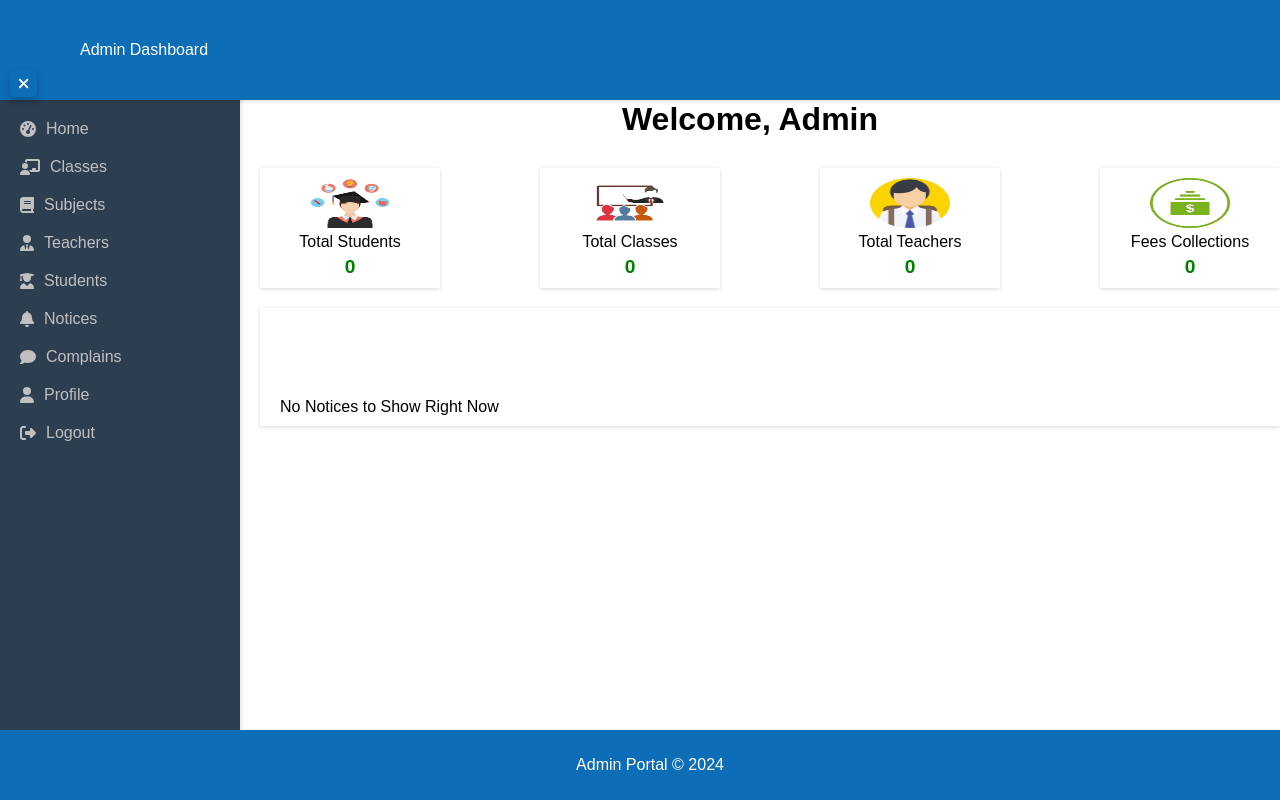
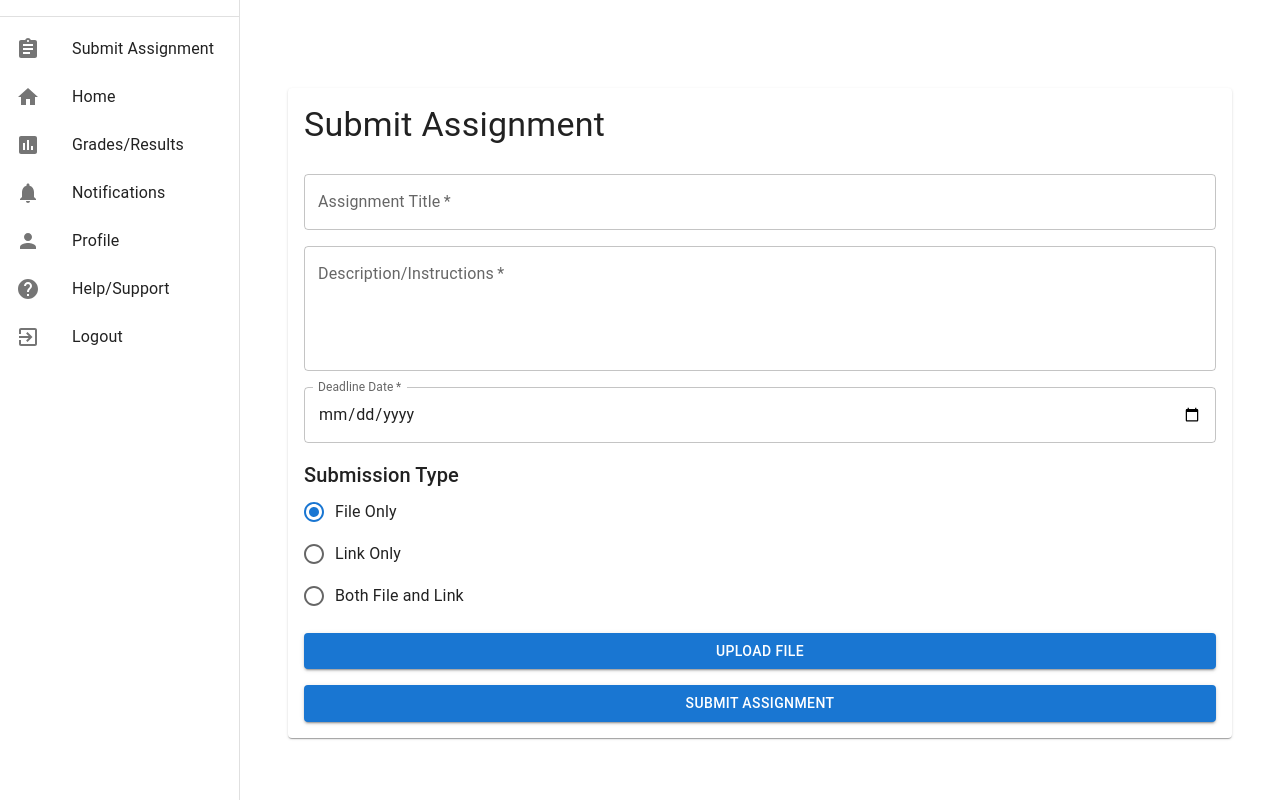
Before and after one commit to MusadiqueMuslim1997/hackhathon-repo, a React (Create React App) app: page / in a window 1280 px wide. Built offline with nearby package versions, Linux system fonts and the light colour scheme.

Commit message:
add responsive

```diff
--- a/package.json
+++ b/package.json
@@ -3,9 +3,13 @@
   "version": "0.1.0",
   "private": true,
   "dependencies": {
+    "@emotion/react": "^11.13.0",
+    "@emotion/styled": "^11.13.0",
     "@fortawesome/fontawesome-svg-core": "^6.6.0",
     "@fortawesome/free-solid-svg-icons": "^6.6.0",
     "@fortawesome/react-fontawesome": "^0.2.2",
+    "@mui/icons-material": "^5.16.5",
+    "@mui/material": "^5.16.5",
     "@testing-library/jest-dom": "^5.17.0",
     "@testing-library/react": "^13.4.0",
     "@testing-library/user-event": "^13.5.0",
--- a/src/App.js
+++ b/src/App.js
@@ -1,12 +1,131 @@
 import React, { useState } from 'react';
-import AdminPortal from './pages/AdminPortal'; // Correct case
+import { AppBar, Toolbar, Typography, Drawer, List, ListItem, ListItemIcon, ListItemText, Avatar, Container, Paper, Box, CssBaseline, IconButton, Divider, useMediaQuery, useTheme } from '@mui/material';
+import { Home, Assignment, Assessment, Notifications, Person, Help, ExitToApp, Menu, ChevronLeft } from '@mui/icons-material';
+import SubmitAssignment from './SubmitAssignment';
 
-function App() {
+const App = () => {
+  const [selectedSection, setSelectedSection] = useState('submit-assignment');
+  const [user] = useState({ name: 'Student Name', profilePic: 'https://via.placeholder.com/150' });
+  const [drawerOpen, setDrawerOpen] = useState(false); // Start with sidebar closed on small screens
+
+  const theme = useTheme();
+  const isMobile = useMediaQuery(theme.breakpoints.down('sm')); // Check if the screen width is small
+
+  const toggleDrawer = () => {
+    setDrawerOpen(!drawerOpen);
+  };
+
+  const renderContent = () => {
+    switch (selectedSection) {
+      case 'submit-assignment':
+        return <SubmitAssignment />;
+      // Add cases for other sections as needed
+      default:
+        return <SubmitAssignment />;
+    }
+  };
+
   return (
-    <>
-      <AdminPortal/>
-    </>
+    <Box sx={{ display: 'flex' }}>
+      <CssBaseline />
+      {isMobile && (
+        <IconButton
+          color="inherit"
+          aria-label="open drawer"
+          edge="start"
+          onClick={toggleDrawer}
+          sx={{ mr: 2, color: 'silver', position: 'fixed', top: theme.spacing(2), left: theme.spacing(2), zIndex: theme.zIndex.drawer + 1 }}
+        >
+          <Menu />
+        </IconButton>
+      )}
+      <Drawer
+        variant={isMobile ? 'temporary' : 'permanent'}
+        open={drawerOpen}
+        onClose={toggleDrawer}
+        sx={{
+          width: 240,
+          flexShrink: 0,
+          [`& .MuiDrawer-paper`]: {
+            width: 240,
+            boxSizing: 'border-box',
+            display: isMobile ? (drawerOpen ? 'block' : 'none') : 'block', // Hide on mobile when closed
+          },
+        }}
+      >
+        <Box
+          sx={{
+            display: 'flex',
+            alignItems: 'center',
+            justifyContent: 'flex-end',
+            padding: 1,
+          }}
+        >
+          {isMobile && (
+            <IconButton onClick={toggleDrawer} sx={{ color: 'silver' }}>
+              <ChevronLeft />
+            </IconButton>
+          )}
+        </Box>
+        <Divider />
+        <List>
+          <ListItem button onClick={() => setSelectedSection('submit-assignment')}>
+            <ListItemIcon>
+              <Assignment />
+            </ListItemIcon>
+            <ListItemText primary="Submit Assignment" />
+          </ListItem>
+          <ListItem button onClick={() => setSelectedSection('home')}>
+            <ListItemIcon>
+              <Home />
+            </ListItemIcon>
+            <ListItemText primary="Home" />
+          </ListItem>
+          <ListItem button onClick={() => setSelectedSection('grades-results')}>
+            <ListItemIcon>
+              <Assessment />
+            </ListItemIcon>
+            <ListItemText primary="Grades/Results" />
+          </ListItem>
+          <ListItem button onClick={() => setSelectedSection('notifications')}>
+            <ListItemIcon>
+              <Notifications />
+            </ListItemIcon>
+            <ListItemText primary="Notifications" />
+          </ListItem>
+          <ListItem button onClick={() => setSelectedSection('profile')}>
+            <ListItemIcon>
+              <Person />
+            </ListItemIcon>
+            <ListItemText primary="Profile" />
+          </ListItem>
+          <ListItem button onClick={() => setSelectedSection('help-support')}>
+            <ListItemIcon>
+              <Help />
+            </ListItemIcon>
+            <ListItemText primary="Help/Support" />
+          </ListItem>
+          <ListItem button onClick={() => setSelectedSection('logout')}>
+            <ListItemIcon>
+              <ExitToApp />
+            </ListItemIcon>
+            <ListItemText primary="Logout" />
+          </ListItem>
+        </List>
+      </Drawer>
+      <Box
+        component="main"
+        sx={{ flexGrow: 1, bgcolor: 'background.default', p: 3 }}
+      >
+        <Toolbar />
+        <Container>
+          <Paper sx={{ p: 2 }}>
+            {renderContent()}
+          </Paper>
+        </Container>
+      </Box>
+    </Box>
   );
-}
+};
 
 export default App;
--- /dev/null
+++ b/src/SubmitAssignment.jsx
@@ -0,0 +1,100 @@
+import React, { useState } from 'react';
+import { TextField, Button, Typography, Box, FormControl, FormControlLabel, Radio, RadioGroup } from '@mui/material';
+
+const SubmitAssignment = () => {
+  const [title, setTitle] = useState('');
+  const [description, setDescription] = useState('');
+  const [file, setFile] = useState(null);
+  const [link, setLink] = useState('');
+  const [submissionType, setSubmissionType] = useState('file'); // file, link, both
+  const [status, setStatus] = useState('');
+  const [deadline, setDeadline] = useState('');
+
+  const handleFileChange = (e) => {
+    setFile(e.target.files[0]);
+  };
+
+  const handleSubmit = (e) => {
+    e.preventDefault();
+    if (title && description && ((submissionType === 'file' && file) || (submissionType === 'link' && link) || (submissionType === 'both' && file && link))) {
+      setStatus('Assignment submitted successfully!');
+    } else {
+      setStatus('Please fill all the fields and provide the required submission type.');
+    }
+  };
+
+  return (
+    <Box component="form" onSubmit={handleSubmit} sx={{ display: 'flex', flexDirection: 'column', gap: 2 }}>
+      <Typography variant="h4" gutterBottom>
+        Submit Assignment
+      </Typography>
+      <TextField
+        label="Assignment Title"
+        fullWidth
+        value={title}
+        onChange={(e) => setTitle(e.target.value)}
+        required
+      />
+      <TextField
+        label="Description/Instructions"
+        fullWidth
+        multiline
+        rows={4}
+        value={description}
+        onChange={(e) => setDescription(e.target.value)}
+        required
+      />
+      <TextField
+        label="Deadline Date"
+        type="date"
+        InputLabelProps={{ shrink: true }}
+        fullWidth
+        value={deadline}
+        onChange={(e) => setDeadline(e.target.value)}
+        required
+      />
+      <FormControl component="fieldset">
+        <Typography variant="h6">Submission Type</Typography>
+        <RadioGroup
+          value={submissionType}
+          onChange={(e) => setSubmissionType(e.target.value)}
+        >
+          <FormControlLabel value="file" control={<Radio />} label="File Only" />
+          <FormControlLabel value="link" control={<Radio />} label="Link Only" />
+          <FormControlLabel value="both" control={<Radio />} label="Both File and Link" />
+        </RadioGroup>
+      </FormControl>
+      {submissionType === 'file' || submissionType === 'both' ? (
+        <>
+          <Button variant="contained" component="label">
+            Upload File
+            <input type="file" hidden onChange={handleFileChange} />
+          </Button>
+          {file && (
+            <Typography variant="body2">
+              {file.name}
+            </Typography>
+          )}
+        </>
+      ) : null}
+      {submissionType === 'link' || submissionType === 'both' ? (
+        <TextField
+          label="Link"
+          fullWidth
+          value={link}
+          onChange={(e) => setLink(e.target.value)}
+        />
+      ) : null}
+      <Button type="submit" variant="contained" color="primary">
+        Submit Assignment
+      </Button>
+      {status && (
+        <Typography variant="body1" color="success">
+          {status}
+        </Typography>
+      )}
+    </Box>
+  );
+};
+
+export default SubmitAssignment;
```
Also changed, not shown: 1 other file (tests, documents, lock files or other folders).
